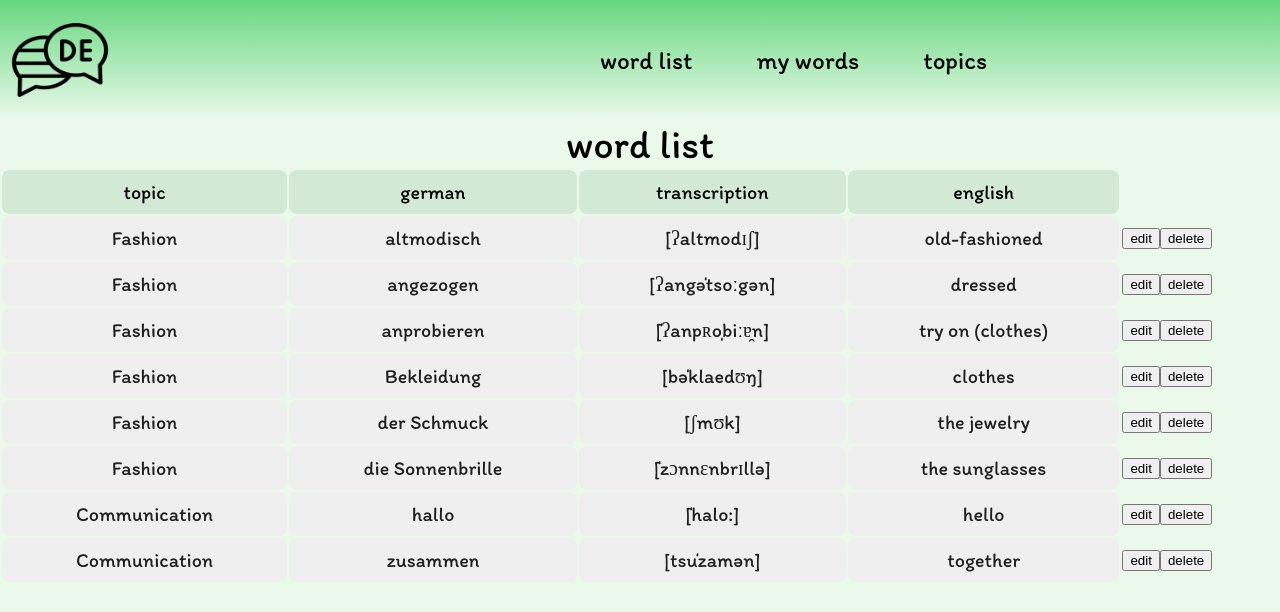
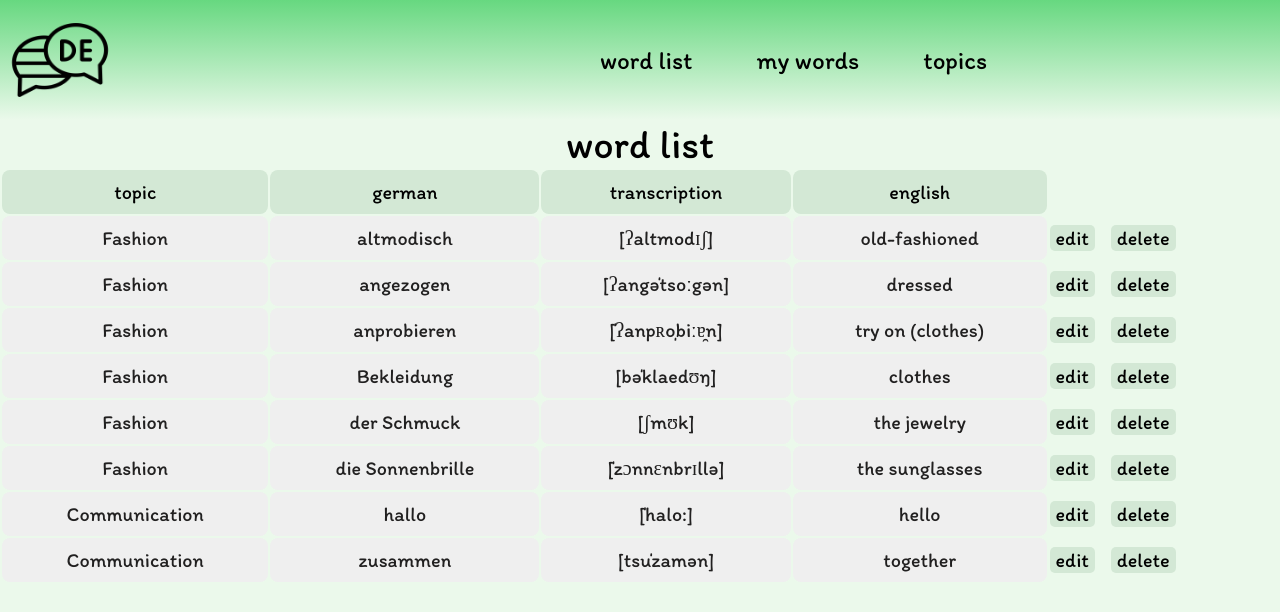
Before and after one commit to anastasiadergaeva/german-words, a React (Create React App) app: page / in a window 1280 px wide. Shown: the top 612 px of the page. Built offline with nearby package versions, Linux system fonts and the light colour scheme.

Commit message:
add styles to button component

```diff
--- a/src/components/Button/Button.jsx
+++ b/src/components/Button/Button.jsx
@@ -1,5 +1,7 @@
+import './Button.scss';
+
 const Button = ({ text }) => {
-    return <button>{text}</button>;
+    return <button className="button">{text}</button>;
 }
 
 export default Button;
--- a/src/components/Button/Button.scss
+++ b/src/components/Button/Button.scss
@@ -0,0 +1,15 @@
+@import '../../variables.scss';
+@import url('https://fonts.googleapis.com/css2?family=Itim&display=swap');
+
+.button {
+    padding: 0.8rem 2 rem;
+    border: none;
+    border-radius: 5px;
+    cursor: pointer;
+    transition: all 0.3s;
+    font-family: "Itim", cursive;
+    font-weight: 200;
+    font-size: 20px;
+    margin-right: 1rem;
+    background-color: $button-background;
+}
```
